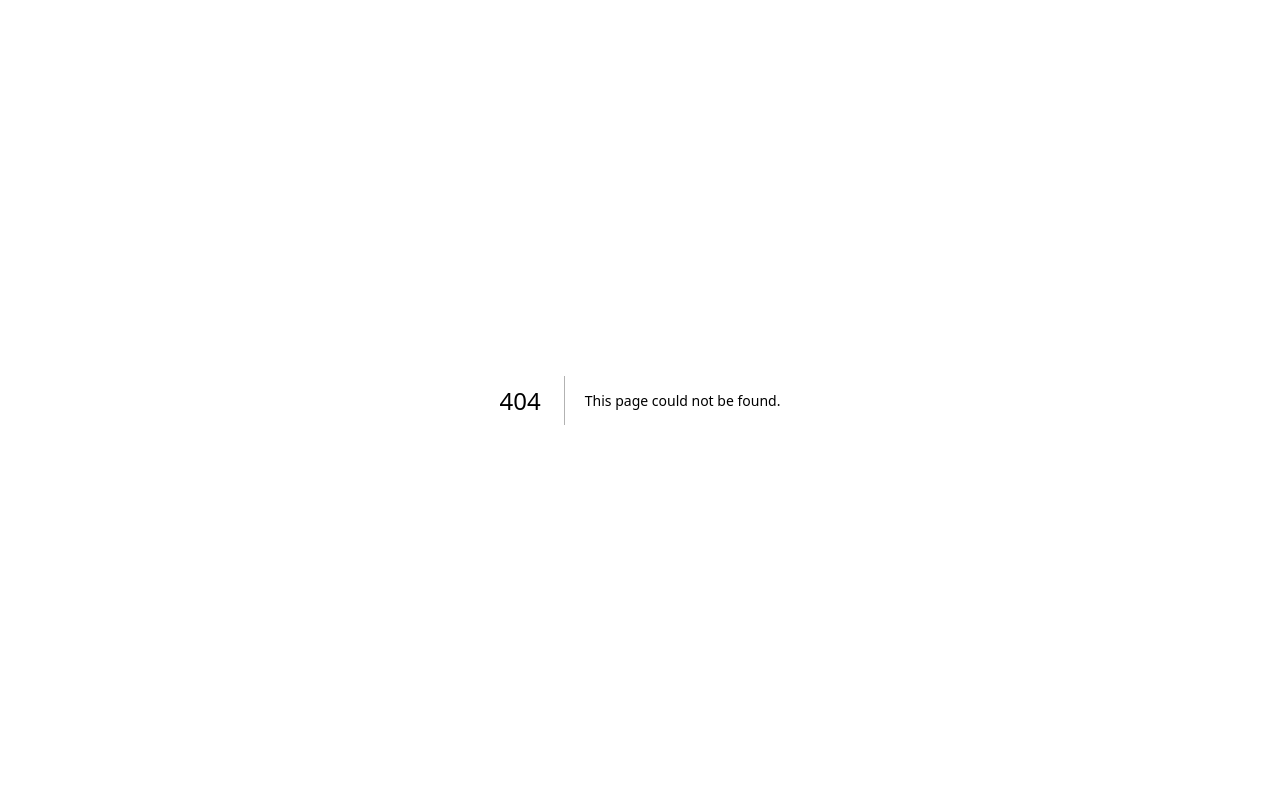
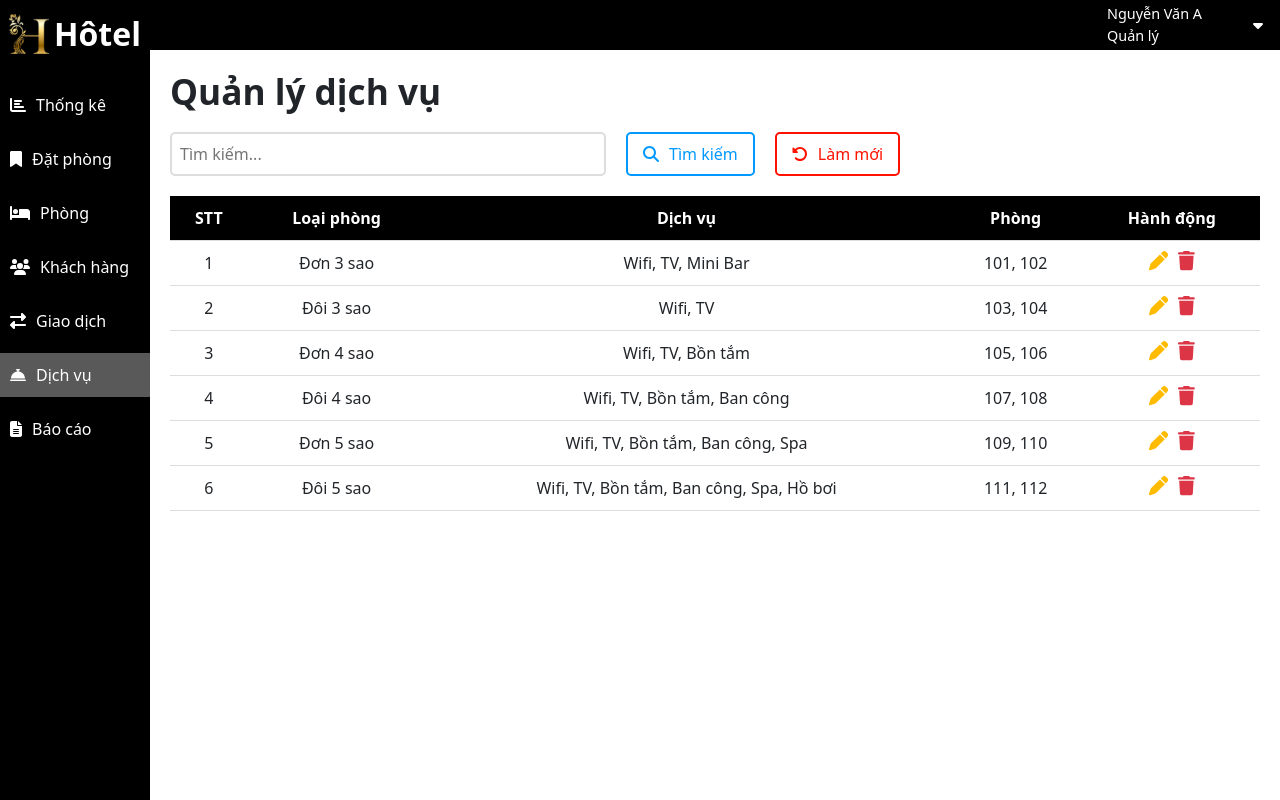
Before and after one commit to tiendung311/hms-fe, a Next.js app: page /admin/services in a window 1280 px wide. Before the commit this address had no page. Built offline with nearby package versions, Linux system fonts and the light colour scheme.

Commit message:
services manage ui

```diff
--- /dev/null
+++ b/src/app/admin/services/page.tsx
@@ -0,0 +1,182 @@
+"use client";
+
+import AdminHeader from "@/app/components/AdminHeader";
+import AdminSidebar from "@/app/components/AdminSidebar";
+import styles from "./style.module.css";
+import { FontAwesomeIcon } from "@fortawesome/react-fontawesome";
+import {
+  faPen,
+  faTrash,
+  faSearch,
+  faRotateLeft,
+} from "@fortawesome/free-solid-svg-icons";
+import { useState } from "react";
+
+interface Service {
+  id: number;
+  roomType: string;
+  services: string[];
+  rooms: number[];
+}
+
+export default function ServiceManage() {
+  const [searchQuery, setSearchQuery] = useState<string>("");
+  const [services, setServices] = useState<Service[]>([
+    {
+      id: 1,
+      roomType: "Đơn 3 sao",
+      services: ["Wifi", "TV", "Mini Bar"],
+      rooms: [101, 102],
+    },
+    {
+      id: 2,
+      roomType: "Đôi 3 sao",
+      services: ["Wifi", "TV"],
+      rooms: [103, 104],
+    },
+    {
+      id: 3,
+      roomType: "Đơn 4 sao",
+      services: ["Wifi", "TV", "Bồn tắm"],
+      rooms: [105, 106],
+    },
+    {
+      id: 4,
+      roomType: "Đôi 4 sao",
+      services: ["Wifi", "TV", "Bồn tắm", "Ban công"],
+      rooms: [107, 108],
+    },
+    {
+      id: 5,
+      roomType: "Đơn 5 sao",
+      services: ["Wifi", "TV", "Bồn tắm", "Ban công", "Spa"],
+      rooms: [109, 110],
+    },
+    {
+      id: 6,
+      roomType: "Đôi 5 sao",
+      services: ["Wifi", "TV", "Bồn tắm", "Ban công", "Spa", "Hồ bơi"],
+      rooms: [111, 112],
+    },
+  ]);
+
+  const handleSearchChange = (event: React.ChangeEvent<HTMLInputElement>) => {
+    setSearchQuery(event.target.value);
+  };
+
+  const handleSearch = () => {
+    const filteredServices = services.filter((service) =>
+      service.roomType.toLowerCase().includes(searchQuery.toLowerCase())
+    );
+    setServices(filteredServices);
+  };
+
+  const handleReset = () => {
+    setSearchQuery("");
+    setServices([
+      {
+        id: 1,
+        roomType: "Đơn 3 sao",
+        services: ["Wifi", "TV", "Mini Bar"],
+        rooms: [101, 102],
+      },
+      {
+        id: 2,
+        roomType: "Đôi 3 sao",
+        services: ["Wifi", "TV"],
+        rooms: [103, 104],
+      },
+      {
+        id: 3,
+        roomType: "Đơn 4 sao",
+        services: ["Wifi", "TV", "Bồn tắm"],
+        rooms: [105, 106],
+      },
+      {
+        id: 4,
+        roomType: "Đôi 4 sao",
+        services: ["Wifi", "TV", "Bồn tắm", "Ban công"],
+        rooms: [107, 108],
+      },
+      {
+        id: 5,
+        roomType: "Đơn 5 sao",
+        services: ["Wifi", "TV", "Bồn tắm", "Ban công", "Spa"],
+        rooms: [109, 110],
+      },
+      {
+        id: 6,
+        roomType: "Đôi 5 sao",
+        services: ["Wifi", "TV", "Bồn tắm", "Ban công", "Spa", "Hồ bơi"],
+        rooms: [111, 112],
+      },
+    ]);
+  };
+
+  return (
+    <div className={styles.dashboardContainer}>
+      <AdminSidebar />
+      <div className={styles.mainContent}>
+        <AdminHeader />
+        <div className={styles.content}>
+          <h2 className={styles.title}>Quản lý dịch vụ</h2>
+
+          <div className={styles.searchContainer}>
+            <input
+              type="text"
+              className={styles.searchInput}
+              placeholder="Tìm kiếm..."
+              value={searchQuery}
+              onChange={handleSearchChange}
+            />
+            <button className={styles.searchButton} onClick={handleSearch}>
+              <FontAwesomeIcon icon={faSearch} style={{ marginRight: 10 }} />
+              Tìm kiếm
+            </button>
+            <button className={styles.resetButton} onClick={handleReset}>
+              <FontAwesomeIcon
+                icon={faRotateLeft}
+                style={{ marginRight: 10 }}
+              />
+              Làm mới
+            </button>
+          </div>
+
+          <div className={styles.tableContainer}>
+            <table className={styles.table}>
+              <thead>
+                <tr>
+                  <th>STT</th>
+                  <th>Loại phòng</th>
+                  <th>Dịch vụ</th>
+                  <th>Phòng</th>
+                  <th>Hành động</th>
+                </tr>
+              </thead>
+              <tbody>
+                {services.map((service, index) => (
+                  <tr key={service.id}>
+                    <td>{index + 1}</td>
+                    <td>{service.roomType}</td>
+                    <td>{service.services.join(", ")}</td>
+                    <td>{service.rooms.join(", ")}</td>
+                    <td className={styles.actions}>
+                      <FontAwesomeIcon
+                        icon={faPen}
+                        className={`${styles.icon} ${styles.edit}`}
+                      />
+                      <FontAwesomeIcon
+                        icon={faTrash}
+                        className={`${styles.icon} ${styles.delete}`}
+                      />
+                    </td>
+                  </tr>
+                ))}
+              </tbody>
+            </table>
+          </div>
+        </div>
+      </div>
+    </div>
+  );
+}
--- /dev/null
+++ b/src/app/admin/services/style.module.css
@@ -0,0 +1,119 @@
+.dashboardContainer {
+  display: flex;
+}
+
+.mainContent {
+  flex: 1;
+  display: flex;
+  flex-direction: column;
+}
+
+.content {
+  padding: 20px;
+}
+
+.title {
+  font-size: 2.2rem;
+  font-weight: 600;
+  margin-bottom: 20px;
+}
+
+.searchContainer {
+  display: flex;
+  gap: 20px;
+  margin-bottom: 20px;
+}
+
+.searchInput {
+  padding: 8px;
+  width: 40%;
+  border-radius: 5px;
+  border: 2px solid #ddd;
+}
+
+.searchInput:focus {
+  outline: none;
+  border: 2px solid var(--main-yellow);
+}
+
+.searchButton,
+.resetButton {
+  background-color: white;
+  padding: 8px 15px;
+  border: none;
+  border-radius: 5px;
+  cursor: pointer;
+}
+
+.searchButton {
+  border: 2px solid var(--main-blue);
+  color: var(--main-blue);
+}
+
+.searchButton:hover {
+  background-color: var(--main-blue);
+  color: white;
+}
+
+.resetButton {
+  border: 2px solid var(--main-red);
+  color: var(--main-red);
+}
+
+.resetButton:hover {
+  background-color: var(--main-red);
+  color: white;
+}
+
+.tableContainer {
+  margin-top: 20px;
+  background: white;
+  border-radius: 8px;
+}
+
+.table {
+  width: 100%;
+  border-collapse: collapse;
+}
+
+.table th {
+  background-color: black;
+  color: white;
+}
+
+.table th,
+.table td {
+  padding: 10px;
+  text-align: center;
+}
+
+.table tr {
+  border-bottom: 1px solid #ddd;
+}
+
+.table tr:hover {
+  background-color: #f1f1f1;
+}
+
+.actions {
+  display: flex;
+  gap: 10px;
+  justify-content: center;
+}
+
+.icon {
+  font-size: 1.2rem;
+  cursor: pointer;
+}
+
+.edit {
+  color: var(--main-yellow);
+}
+
+.delete {
+  color: #dc3545;
+}
+
+.icon:hover {
+  transform: scale(1.1);
+}
--- a/src/app/components/AdminSidebar.tsx
+++ b/src/app/components/AdminSidebar.tsx
@@ -65,7 +65,7 @@ export default function AdminSidebar() {
           <FontAwesomeIcon icon={faExchangeAlt} className={styles.icon} />
           <span>Giao dịch</span>
         </ActiveLink>
-        <ActiveLink href="/services">
+        <ActiveLink href="/admin/services">
           <FontAwesomeIcon icon={faConciergeBell} className={styles.icon} />
           <span>Dịch vụ</span>
         </ActiveLink>
```
